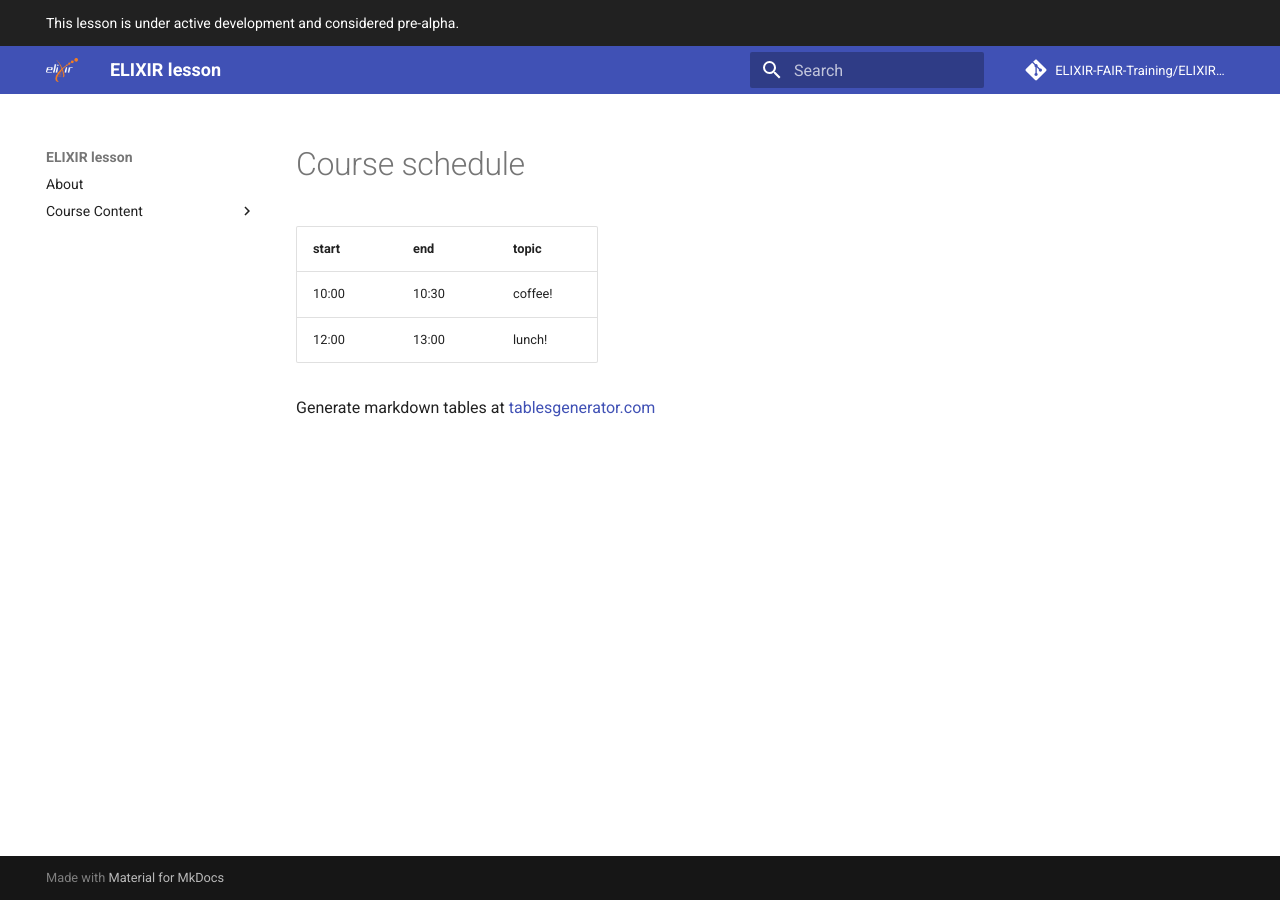
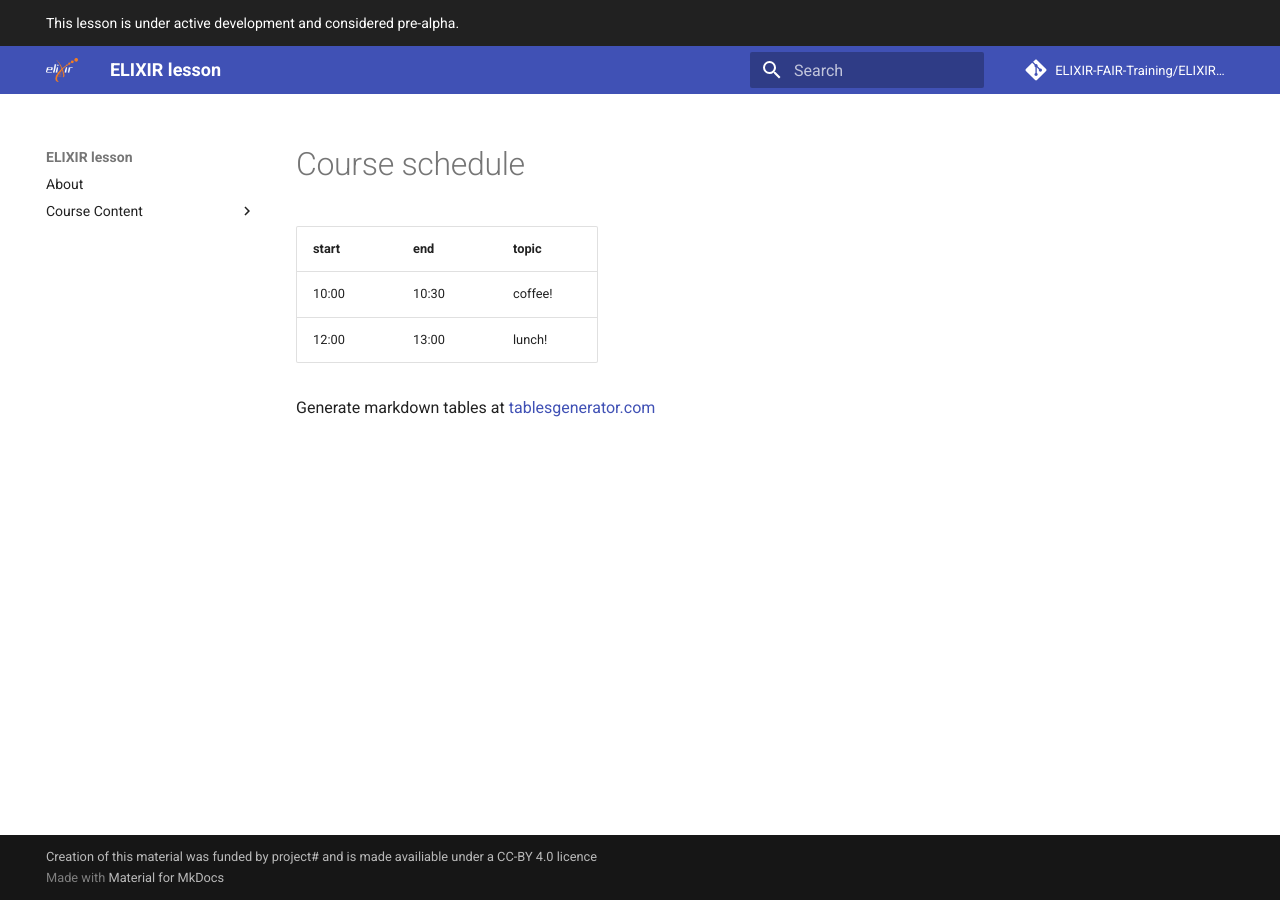
Before and after one commit to elixir-europe-training/ELIXIR-TrP-LessonTemplate-MkDocs, an MkDocs documentation site: the page built from docs/course_schedule.md, in a window 1280 px wide. Built offline with MkDocs 1.6.1 and Material for MkDocs 9.7.7, drawn with Linux system fonts in a browser that asks for light colours; comment, search, counter and statistics services are not loaded.

Commit message:
add licence statement in the footer

```diff
--- a/mkdocs.yml
+++ b/mkdocs.yml
@@ -30,6 +30,8 @@ plugins:
   - bibtex:
       bib_file: "references.bib"
 
+# Footer
+copyright: Creation of this material was funded by project# and is made availiable under a CC-BY 4.0 licence
 
 markdown_extensions:
   - abbr
```
